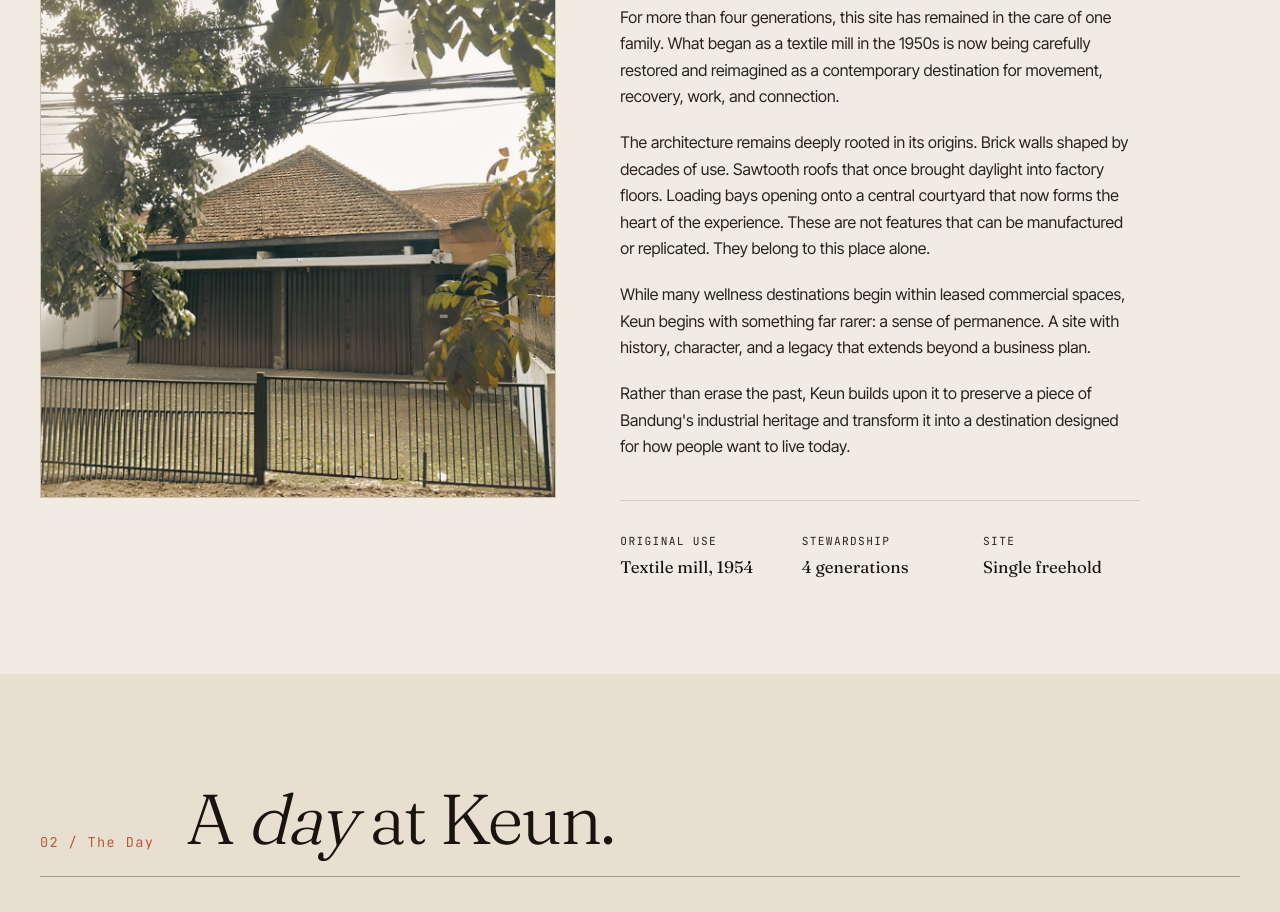
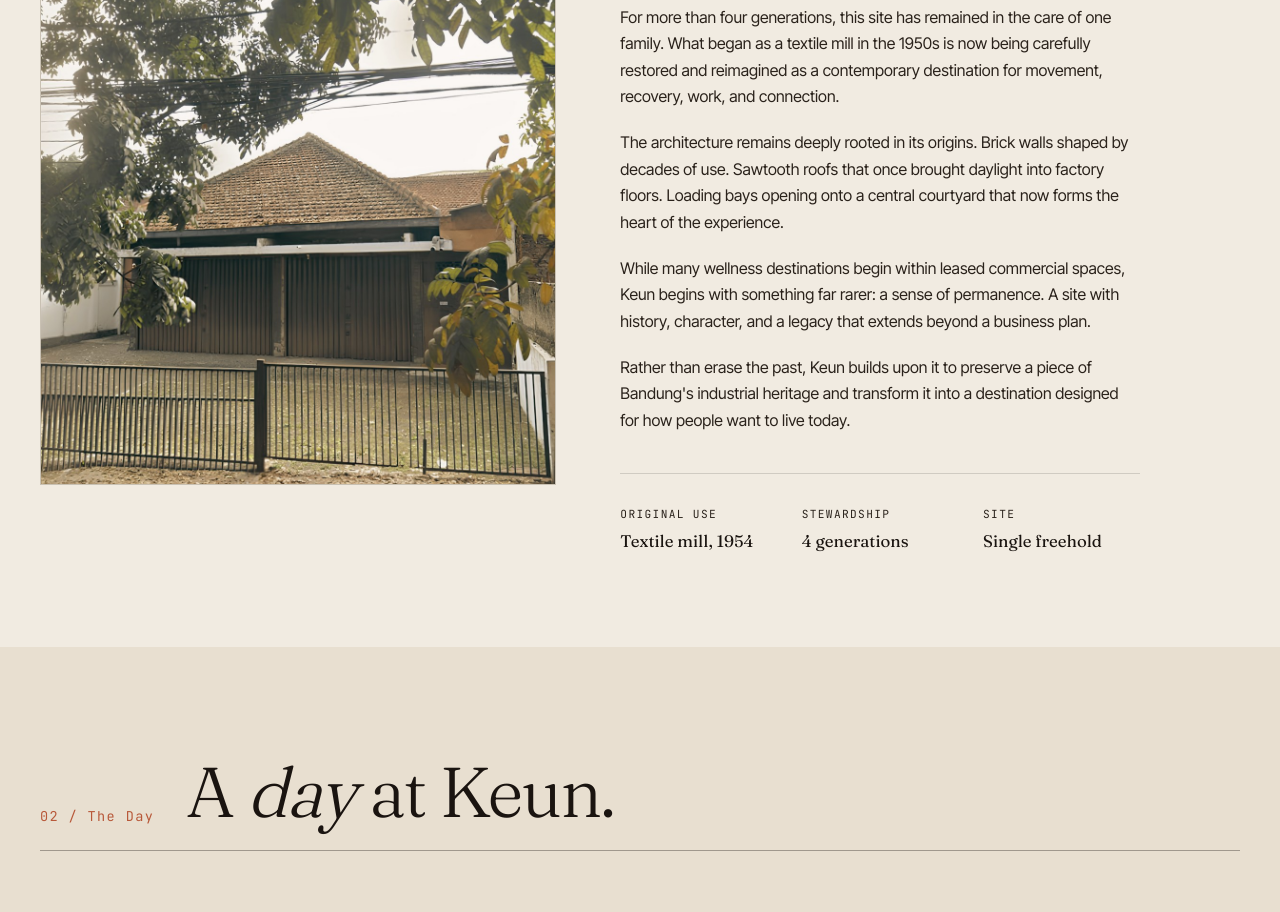
Before and after one commit to keungroup/keungroup.github.io, a website built with webpack: page index.html in a window 1280 px wide. Shown: the part 1140-2052 px from the top of the page. Built offline with nearby package versions, Linux system fonts and the light colour scheme.

Commit message:
Update index.html

```diff
--- a/index.html
+++ b/index.html
@@ -70,7 +70,7 @@
       <h2 class="section-title">A place with a past. <em>A vision for what's next.</em></h2>
       <p class="about-lead">Keun is not built on a blank canvas.</p>
       <p>For more than four generations, this site has remained in the care of one family. What began as a textile mill in the 1950s is now being carefully restored and reimagined as a contemporary destination for movement, recovery, work, and connection.</p>
-      <p>The architecture remains deeply rooted in its origins. Brick walls shaped by decades of use. Sawtooth roofs that once brought daylight into factory floors. Loading bays opening onto a central courtyard that now forms the heart of the experience. These are not features that can be manufactured or replicated. They belong to this place alone.</p>
+      <p>The architecture remains deeply rooted in its origins. Brick walls shaped by decades of use. Sawtooth roofs that once brought daylight into factory floors. Loading bays opening onto a central courtyard that now forms the heart of the experience.</p>
       <p>While many wellness destinations begin within leased commercial spaces, Keun begins with something far rarer: a sense of permanence. A site with history, character, and a legacy that extends beyond a business plan.</p>
       <p>Rather than erase the past, Keun builds upon it to preserve a piece of Bandung's industrial heritage and transform it into a destination designed for how people want to live today.</p>
       <div class="about-meta">
```
